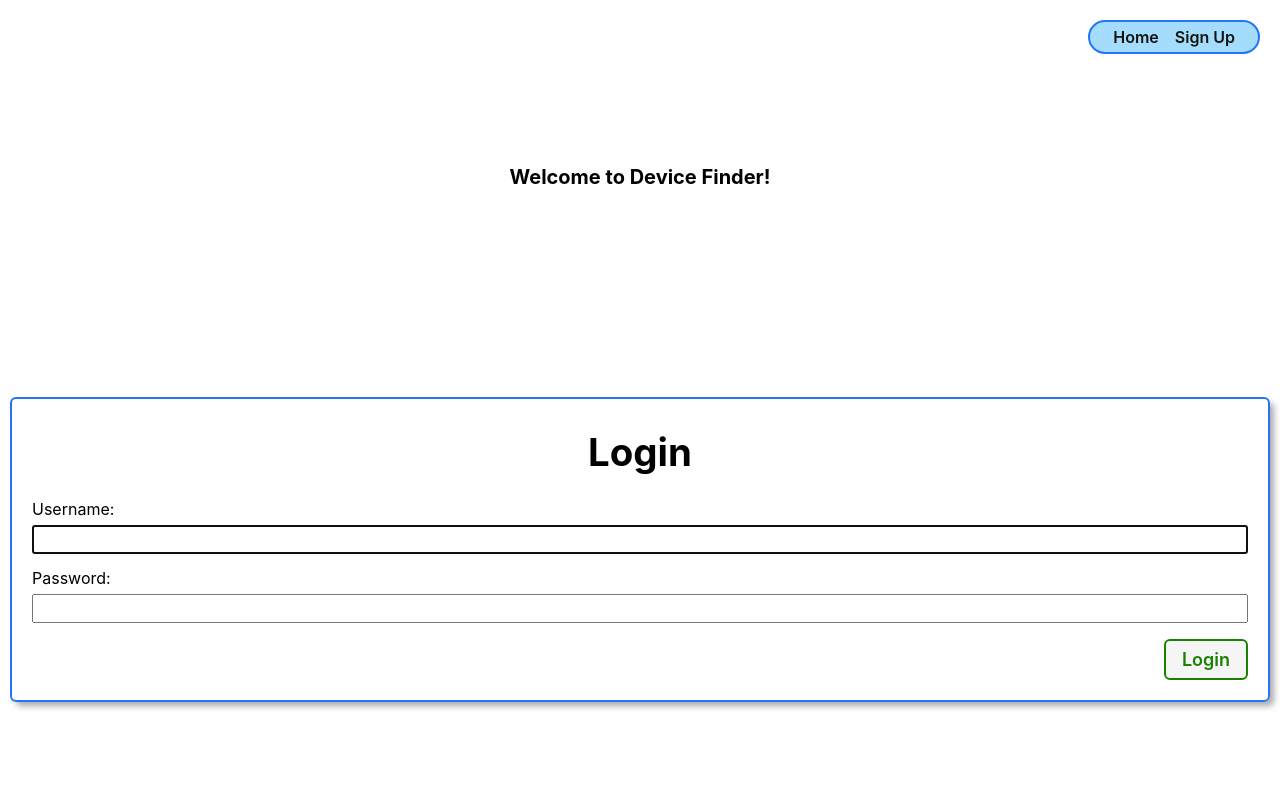
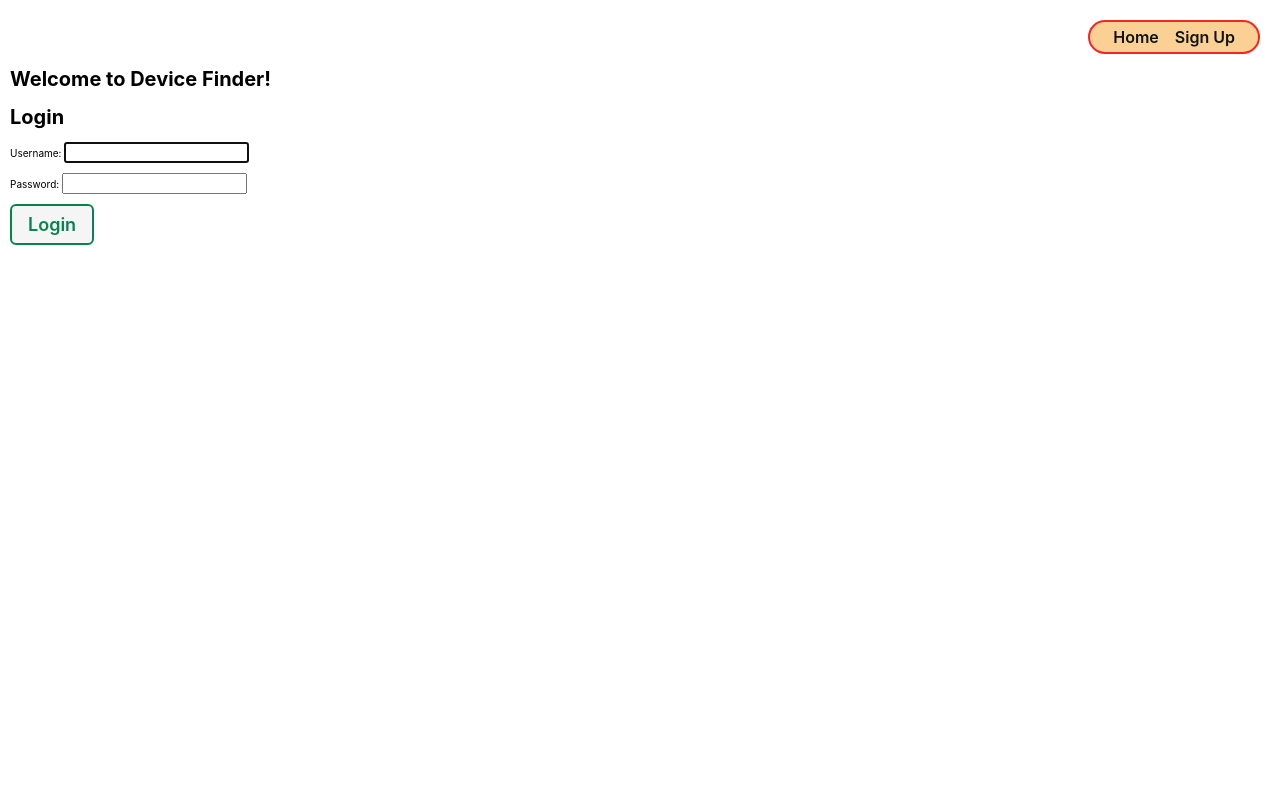
Before and after one commit to b-delacruz/device-finder, a Django app: page / in a window 1280 px wide. Run offline with Django 4.2, Linux system fonts and the light colour scheme.

Commit message:
change styling

```diff
--- a/devicefinder/urls.py
+++ b/devicefinder/urls.py
@@ -1,24 +1,8 @@
-"""devicefinder URL Configuration
-
-The `urlpatterns` list routes URLs to views. For more information please see:
-    https://docs.djangoproject.com/en/4.1/topics/http/urls/
-Examples:
-Function views
-    1. Add an import:  from my_app import views
-    2. Add a URL to urlpatterns:  path('', views.home, name='home')
-Class-based views
-    1. Add an import:  from other_app.views import Home
-    2. Add a URL to urlpatterns:  path('', Home.as_view(), name='home')
-Including another URLconf
-    1. Import the include() function: from django.urls import include, path
-    2. Add a URL to urlpatterns:  path('blog/', include('blog.urls'))
-"""
-
 from django.contrib import admin
 from django.urls import path, include
 
 urlpatterns = [
     path('admin/', admin.site.urls),
     path('', include('main_app.urls')),
-     path('accounts/', include('django.contrib.auth.urls')),
+        path('accounts/', include('django.contrib.auth.urls')),
 ]
--- a/main_app/models.py
+++ b/main_app/models.py
@@ -1,10 +1,7 @@
-from telnetlib import STATUS
 from django.db import models
 from django.urls import reverse
 from django.contrib.auth.models import User
 
-# Create your models here.
-# from django.contrib.auth.models import User
 
 DEVICES = (
   ('M', 'Montage'),
--- a/main_app/static/css/base.css
+++ b/main_app/static/css/base.css
@@ -26,14 +26,14 @@ body {
     'Oxygen', 'Ubuntu', 'Cantarell', 'Fira Sans', 'Droid Sans',
     'Helvetica Neue', sans-serif;
   min-height: 100vh;
-  --nav-bg: rgba(104, 197, 248, .7);
-  --nav-bg-ff: rgba(104, 197, 248, .9);
-  --borders: rgb(36, 116, 248) solid 2px;
+  --nav-bg: rgba(248, 188, 104, 0.7);
+  --nav-bg-ff: rgba(248, 188, 104, 0.7);
+  --borders: rgb(248, 36, 36) solid 2px;
   --text-color: rgb(17, 20, 17);
   --link-hover-color: rgb(16, 56, 158);
   --button-bg: rgb(245, 245, 245);
   --button-bg-hover: rgb(226, 226, 226);
-  --submit: rgb(26, 128, 0);
+  --submit: rgb(5, 133, 78);
   --warn: rgb(255, 102, 0);
   --danger: rgb(220, 20, 30);
   --secondary: rgb(57, 57, 57);
@@ -67,10 +67,6 @@ main {
   padding: 0 10px;
 }
 
-h2 {
-  font-size: var(--font-xl);
-}
-
 nav a {
   text-decoration: none;
   color: var(--text-color);
@@ -93,17 +89,6 @@ nav li {
   padding: 5px 8px;
 }
 
-.header-logo-container {
-  margin: auto;
-  padding: 10px 20px 0;
-  max-width: 500px;
-}
-
-.page-header {
-  display: flex;
-  align-items: center;
-  margin: 20px;
-}
 
 .btn {
   font-size: var(--font-l);
@@ -263,7 +248,7 @@ nav li {
 
     nav,
     .header-logo-container {
-      background: rgba(104, 197, 248, .6);
+      background: rgba(248, 188, 104, 0.7);
       -webkit-backdrop-filter: blur(3px);
       backdrop-filter: blur(3px);
     }
--- a/main_app/static/css/home.css
+++ /dev/null
@@ -1,86 +0,0 @@
-main {
-  display: flex;
-  align-items: center;
-  justify-content: center;
-  flex-wrap: wrap;
-  height: 100%;
-}
-
-main > section {
-  width: 100%;
-  padding: 10px 8px;
-  display: flex;
-  align-items: center;
-  justify-content: center;
-  flex-direction: column;
-}
-
-.header-logo-container {
-  display: none;
-}
-
-.logo-container {
-  max-width: 375px;
-}
-
-.cat-container {
-  width: 80%;
-}
-
-.login {
-  display: flex;
-  flex-direction: column;
-  justify-content: center;
-  align-items: center;
-  width: 80%;
-}
-
-.login h1 {
-  font-size: clamp(3.2rem, 3vw, 4.8rem);
-  margin: 10px 0;
-}
-
-.login > p {
-  display: flex;
-  flex-direction: column;
-  width: 100%;
-  margin: 14px 0 0px;
-}
-
-.login label {
-  font-size: var(--font-reg);
-  margin-bottom: 6px;
-}
-
-.login input {
-  font-size: var(--font-l);
-  padding: 2px 4px;
-}
-
-.login .btn {
-  align-self: flex-end;
-  margin-right: 0;
-  margin-top: 16px;
-}
-
-@media only screen and (min-width: 768px) {
-  main {
-    justify-content: space-around;
-  }
-
-  main > section {
-    width: 40%;
-  }
-
-  .login {
-    border: var(--borders);
-    padding: 20px;
-    border-radius: var(--card-border-radius);
-    box-shadow: var(--card-box-shadow);
-    width: 100%;
-  }
-
-  .logo-container {
-    max-width: 520px;
-  }
-}
--- a/main_app/views.py
+++ b/main_app/views.py
@@ -1,37 +1,44 @@
 from django.shortcuts import render, redirect
+from django.contrib.auth import login
+from django.contrib.auth.decorators import login_required
 from django.views.generic.edit import CreateView, UpdateView, DeleteView
 from .models import Hospital
 from .forms import DeviceForm
 from django.contrib.auth.views import LoginView
-from django.contrib.auth import login
 from django.contrib.auth.forms import UserCreationForm
+from django.contrib.auth.mixins import LoginRequiredMixin
 
 
-class HospitalCreate(CreateView):
+class HospitalCreate(LoginRequiredMixin, CreateView):
   model = Hospital
   fields = '__all__'
   def form_valid(self, form):
     form.instance.user = self.request.user
     return super().form_valid(form)
 
-class HospitalUpdate(UpdateView):
+class HospitalUpdate(LoginRequiredMixin, UpdateView):
   model = Hospital
   fields = '__all__'
 
-class HospitalDelete(DeleteView):
+class HospitalDelete(LoginRequiredMixin, DeleteView):
   model = Hospital
   success_url = '/hospitals/'
 
 class Home(LoginView):
   template_name = 'home.html'
 
+@login_required
 def hospitals(request):
   hospitals = Hospital.objects.filter(user=request.user)
   return render(request, 'hospitals/index.html', { 'hospitals': hospitals })
+
+@login_required
 def hospitals_detail(request, hospital_id):
   hospital = Hospital.objects.get(id=hospital_id)
   device_form = DeviceForm()
   return render(request, 'hospitals/detail.html', { 'hospital': hospital, 'device_form': device_form })
+
+@login_required
 def add_device(request, hospital_id):
   form = DeviceForm(request.POST)
   if form.is_valid():
@@ -39,9 +46,12 @@ def add_device(request, hospital_id):
     new_device.hospital_id = hospital_id
     new_device.save()
   return redirect('hospitals_detail', hospital_id=hospital_id)
+
+@login_required
 def hospitals_create(request, hospital_id):
   hospital = Hospital.objects.get(id=hospital_id)
   return render(request, 'hospitals/detail.html', { 'hospital': hospital })
+
 def signup(request):
   error_message = ''
   if request.method == 'POST':
```
Also changed, not shown: devicefinder/settings.py (+3 -28 lines), main_app/static/css/hospitals/hospital-detail.css (+16 -67 lines), main_app/static/css/hospitals/hospital-index.css (+24 -0 lines), main_app/templates/hospitals/detail.html (+7 -5 lines), main_app/templates/hospitals/index.html (+9 -10 lines), main_app/migrations/0006_profile.py (added), main_app/migrations/0007_delete_profile.py (added).
